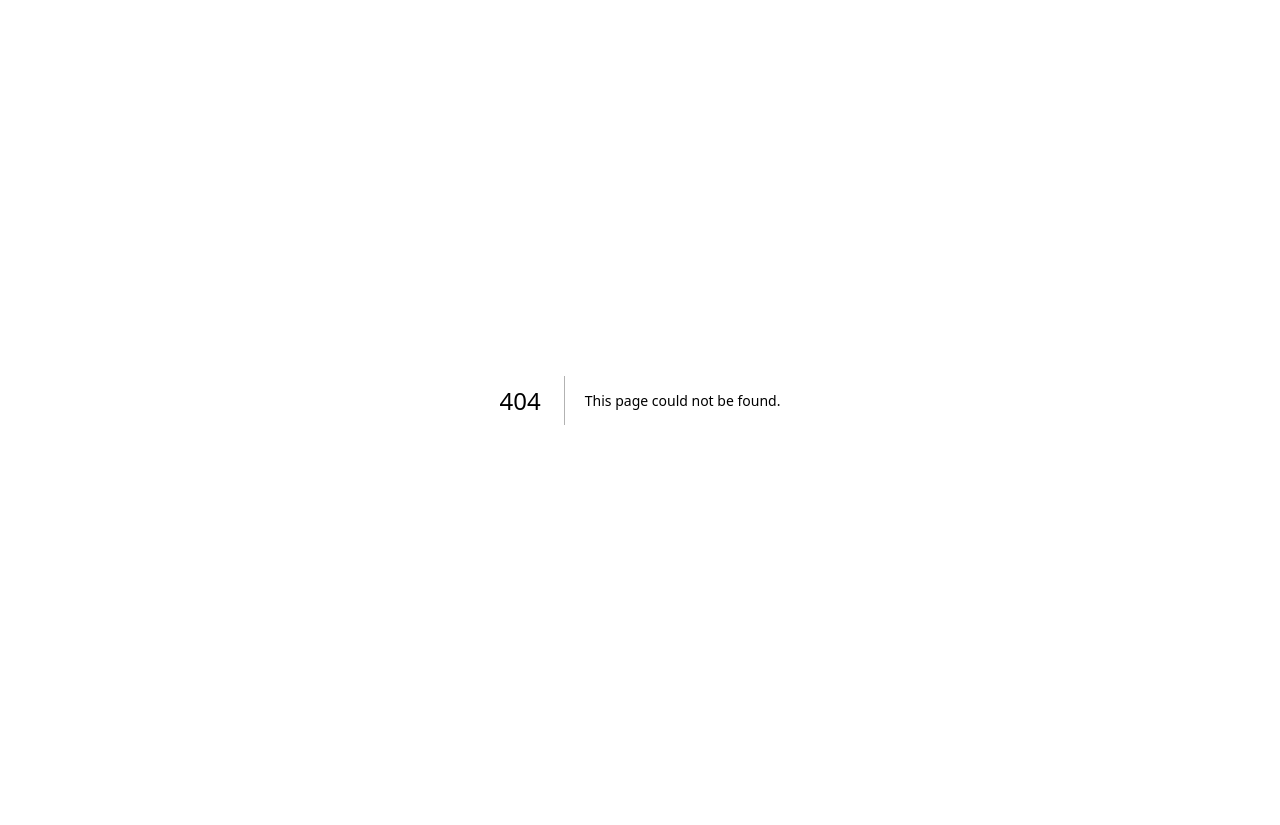
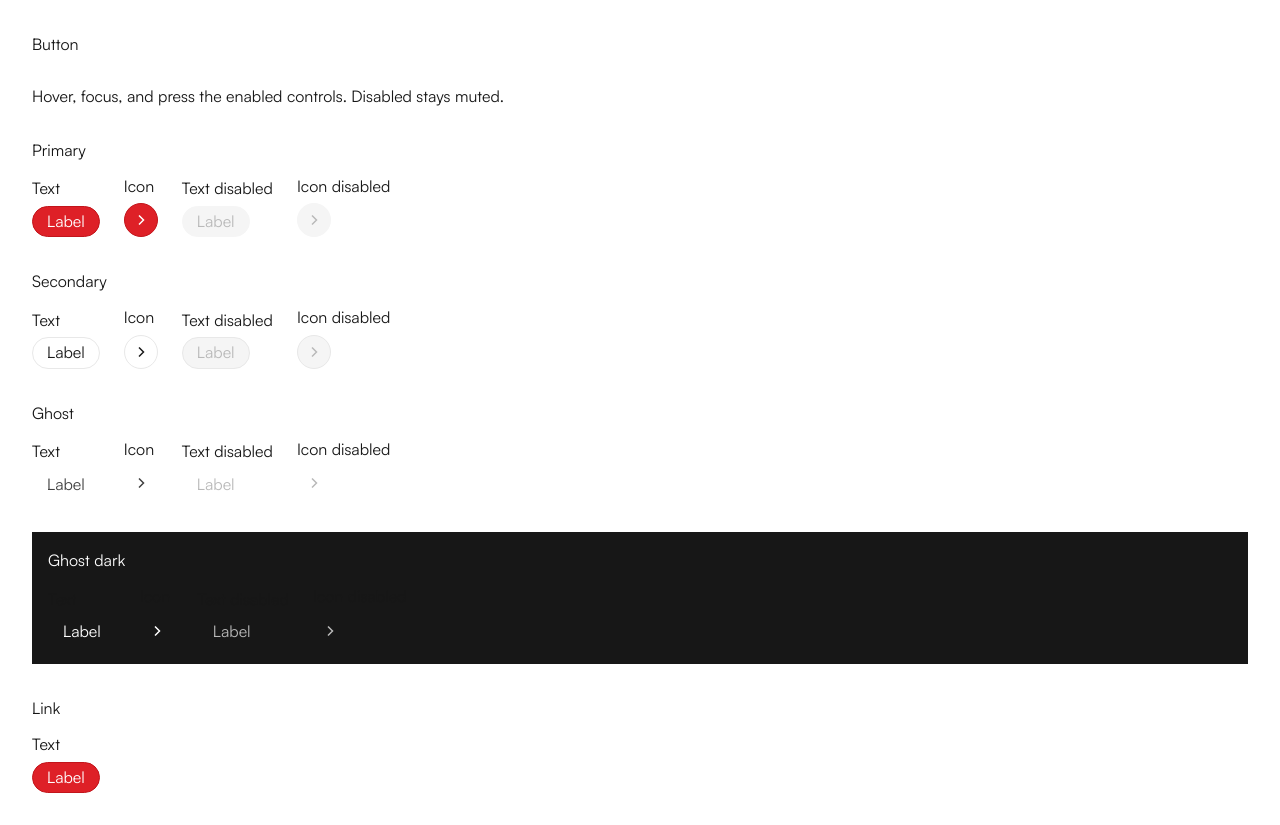
Before and after one commit to MatteoDirenzo/Octopus-website-demo, a Next.js app: page /dev/components in a window 1280 px wide. Before the commit this address had no page. Before the commit the page ends 800 px from the top, so only its background shows below. Built offline with nearby package versions, Linux system fonts and the light colour scheme.

Commit message:
test (page): added a test page for testing out visually components

```diff
--- /dev/null
+++ b/src/app/dev/components/page.tsx
@@ -0,0 +1,115 @@
+import type { Metadata } from "next";
+import type { ReactNode } from "react";
+import { Button } from "@/components/Button";
+import { Chevron } from "@/components/icons/Chevron";
+
+export const metadata: Metadata = {
+  title: "Components",
+  description: "Shared component variants for visual checks.",
+  openGraph: {
+    title: "Components",
+    description: "Shared component variants for visual checks.",
+    type: "website",
+  },
+};
+
+type Variant = "primary" | "secondary" | "ghost";
+type Tone = "light" | "dark";
+
+type Specimen = {
+  title: string;
+  variant: Variant;
+  tone?: Tone;
+  onDark?: boolean;
+};
+
+const SPECIMENS: Specimen[] = [
+  { title: "Primary", variant: "primary" },
+  { title: "Secondary", variant: "secondary" },
+  { title: "Ghost", variant: "ghost" },
+  { title: "Ghost dark", variant: "ghost", tone: "dark", onDark: true },
+];
+
+function Sample({ label, children }: { label: string; children: ReactNode }) {
+  return (
+    <div className="flex flex-col items-start gap-2">
+      <p className="text-label">{label}</p>
+      {children}
+    </div>
+  );
+}
+
+function ButtonSpecimen({ title, variant, tone = "light", onDark = false }: Specimen) {
+  const headingId = title.toLowerCase().replace(/ /g, "-");
+
+  return (
+    <section
+      aria-labelledby={headingId}
+      className={
+        onDark
+          ? "flex flex-col gap-4 bg-foreground p-4"
+          : "flex flex-col gap-4"
+      }
+    >
+      <h2 id={headingId} className={onDark ? "text-text-inverse" : undefined}>
+        {title}
+      </h2>
+      <div className="flex flex-wrap items-end gap-6">
+        <Sample label="Text">
+          <Button variant={variant} tone={tone}>
+            Label
+          </Button>
+        </Sample>
+        <Sample label="Icon">
+          <Button
+            variant={variant}
+            tone={tone}
+            iconOnly
+            aria-label={`${title} icon`}
+          >
+            <Chevron />
+          </Button>
+        </Sample>
+        <Sample label="Text disabled">
+          <Button variant={variant} tone={tone} disabled>
+            Label
+          </Button>
+        </Sample>
+        <Sample label="Icon disabled">
+          <Button
+            variant={variant}
+            tone={tone}
+            iconOnly
+            disabled
+            aria-label={`${title} icon disabled`}
+          >
+            <Chevron />
+          </Button>
+        </Sample>
+      </div>
+    </section>
+  );
+}
+
+/**
+ * Dev gallery. Not a content page, so it does not go through the section registry.
+ */
+export default function ComponentsPage() {
+  return (
+    <main className="flex flex-col gap-8 p-8">
+      <h1>Button</h1>
+      <p className="text-label">
+        Hover, focus, and press the enabled controls. Disabled stays muted.
+      </p>
+      {SPECIMENS.map((specimen) => (
+        <ButtonSpecimen key={specimen.title} {...specimen} />
+      ))}
+      <section aria-labelledby="link" className="flex flex-col gap-4">
+        <h2 id="link">Link</h2>
+        <Sample label="Text">
+          <Button href="/dev/components">Label</Button>
+        </Sample>
+      </section>
+    </main>
+  );
+}
```
Also changed, not shown: 1 other file (tests, documents, lock files or other folders).
